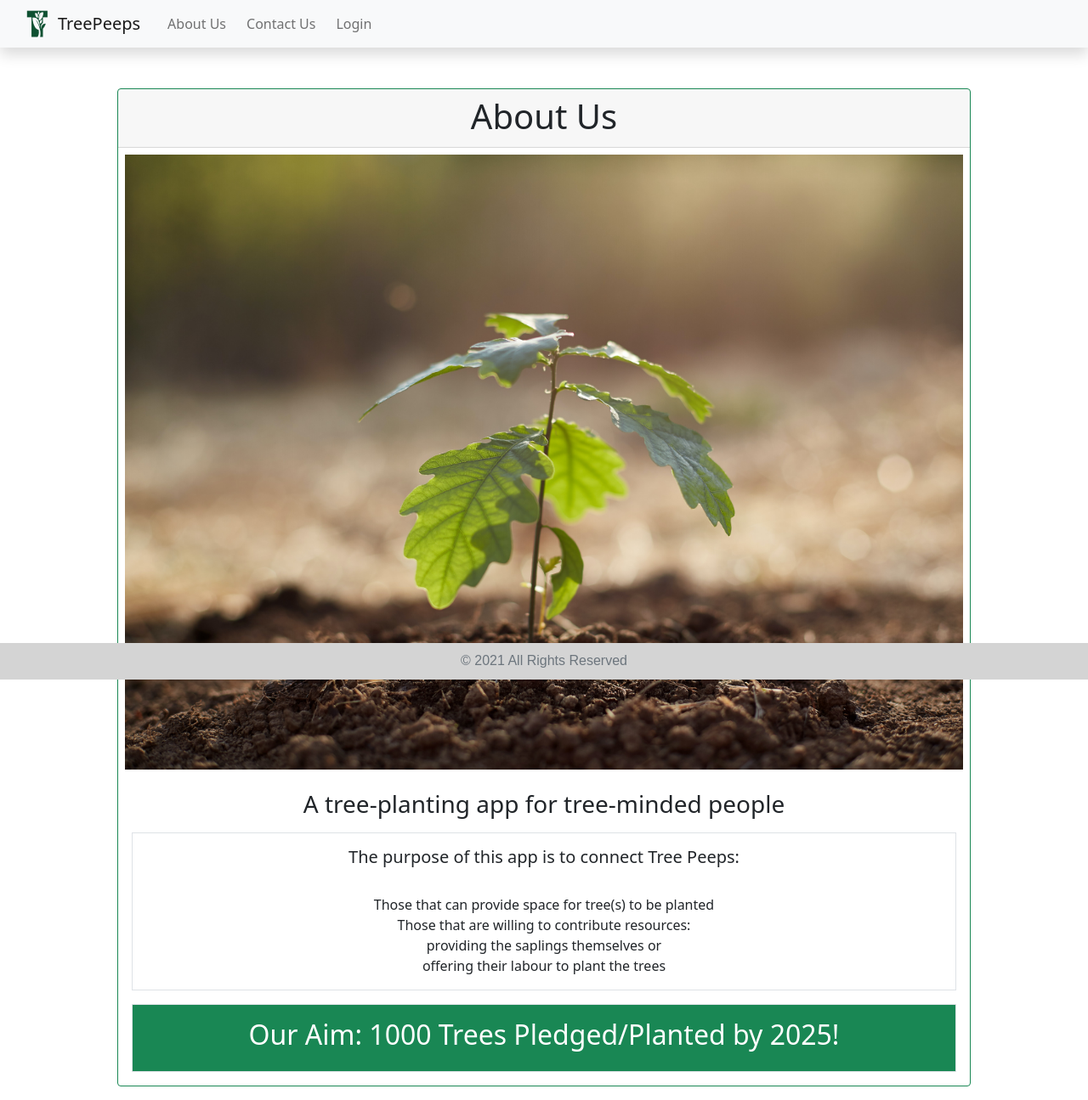
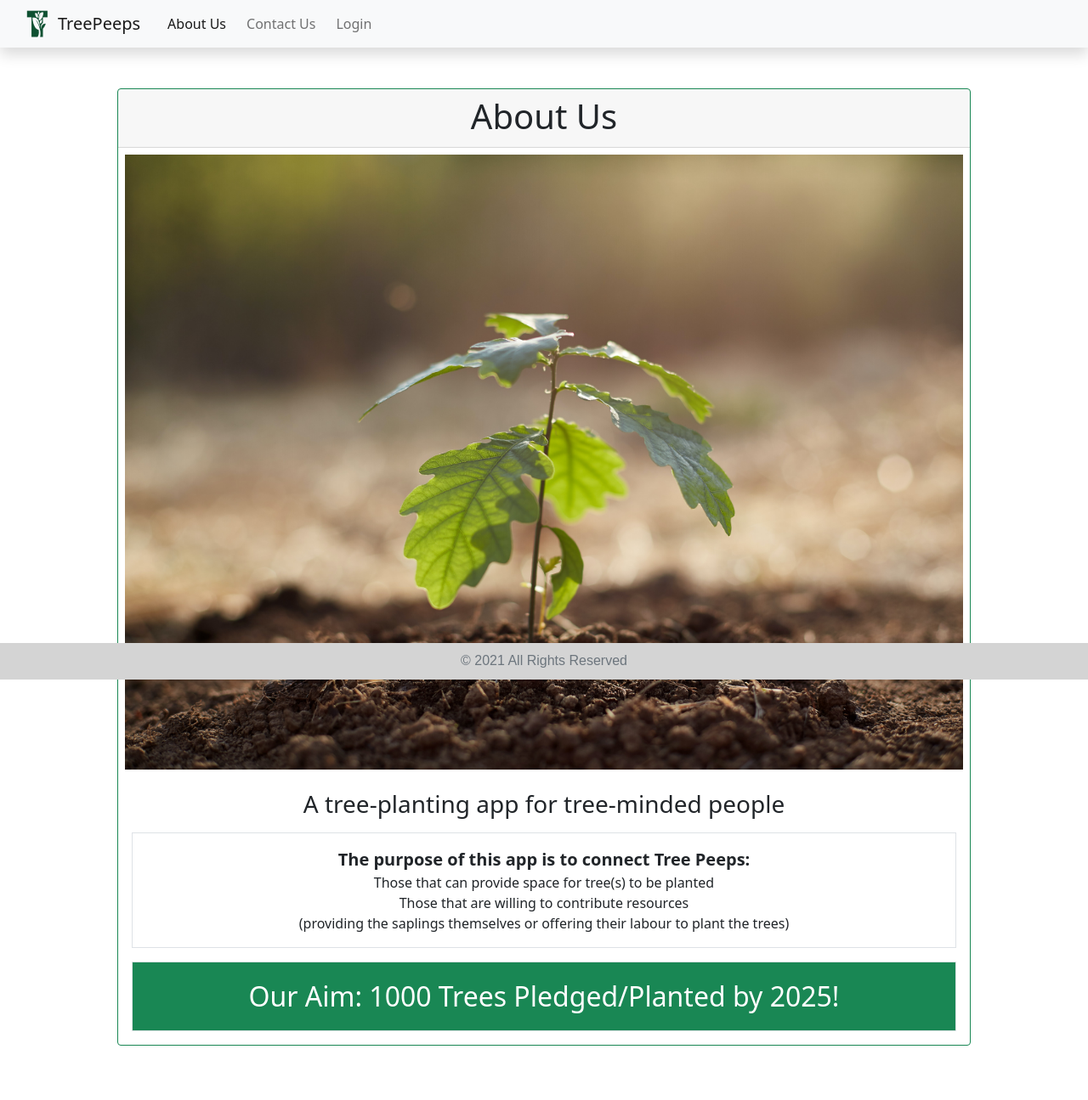
Before and after one commit to ClaireMDavies/TreePeeps, a React (Create React App) app in the folder client/: page /about in a window 1280 px wide. Shown: the whole page at 85% size. After the commit the page ends 1247 px from the top, so only its background shows below. Built offline with nearby package versions, Linux system fonts and the light colour scheme; what react-dotenv would draw is missing.

Commit message:
Updating styles

```diff
--- a/client/src/App.js
+++ b/client/src/App.js
@@ -27,7 +27,6 @@ function App() {
           <Route exact path="/login" component={Login} />
           <Route exact path="/contact" component={ContactUs} />
           <Route exact path="/signup" component={SignUp} />
-          <Route exact path="/aboutus" component={AboutUs} />
           <Route component={NoMatch} />
         </Switch>
       </Router>
--- a/client/src/pages/AboutUs.js
+++ b/client/src/pages/AboutUs.js
@@ -1,5 +1,5 @@
 import React from "react";
-import { Container,Card, CardBody, CardHeader, CardTitle, CardText, CardImg } from 'reactstrap';
+import { Container, Card, CardBody, CardHeader, CardTitle, CardText, CardImg } from 'reactstrap';
 import Navbar from "../components/NavbarTreePeeps";
 import AboutImg from '../images/pavlenko-8BNO4HUQYRw-unsplash.jpg';
 import NavItem from "../components/NavItem";
@@ -17,7 +17,7 @@ function AboutUs() {
                     </NavItem>
                 }
                 <NavItem
-                    link="/aboutus"
+                    link="/about"
                     name="About Us">
                 </NavItem>
                 <NavItem
@@ -43,15 +43,16 @@ function AboutUs() {
                     <CardBody>
                         <CardTitle ><h3 className="text-center mb-3">A tree-planting app for tree-minded people</h3></CardTitle>
                         <CardText className="text-center border p-3">
-                            <h5>The purpose of this app is to connect Tree Peeps:</h5>
+                            <span className="fs-5 fw-bold  pb-2">The purpose of this app is to connect Tree Peeps:</span>
                             <br></br>
-                            <div> Those that can provide space for tree(s) to be planted</div>
-                            <div> Those that are willing to contribute resources:</div>
-                            <div> providing the saplings themselves or </div>
-                            <div> offering their labour to plant the trees</div>
+                            <span> Those that can provide space for tree(s) to be planted</span>
+                            <br />
+                            <span> Those that are willing to contribute resources
+                                <br />
+                                (providing the saplings themselves or offering their labour to plant the trees)</span>
                         </CardText>
                         <CardText className="text-center border p-3 bg-success text-white">
-                            <h2>Our Aim: 1000 Trees Pledged/Planted by 2025!</h2>
+                            <span className="fs-2">Our Aim: 1000 Trees Pledged/Planted by 2025!</span>
                         </CardText>
                     </CardBody>
                 </Card>
```
